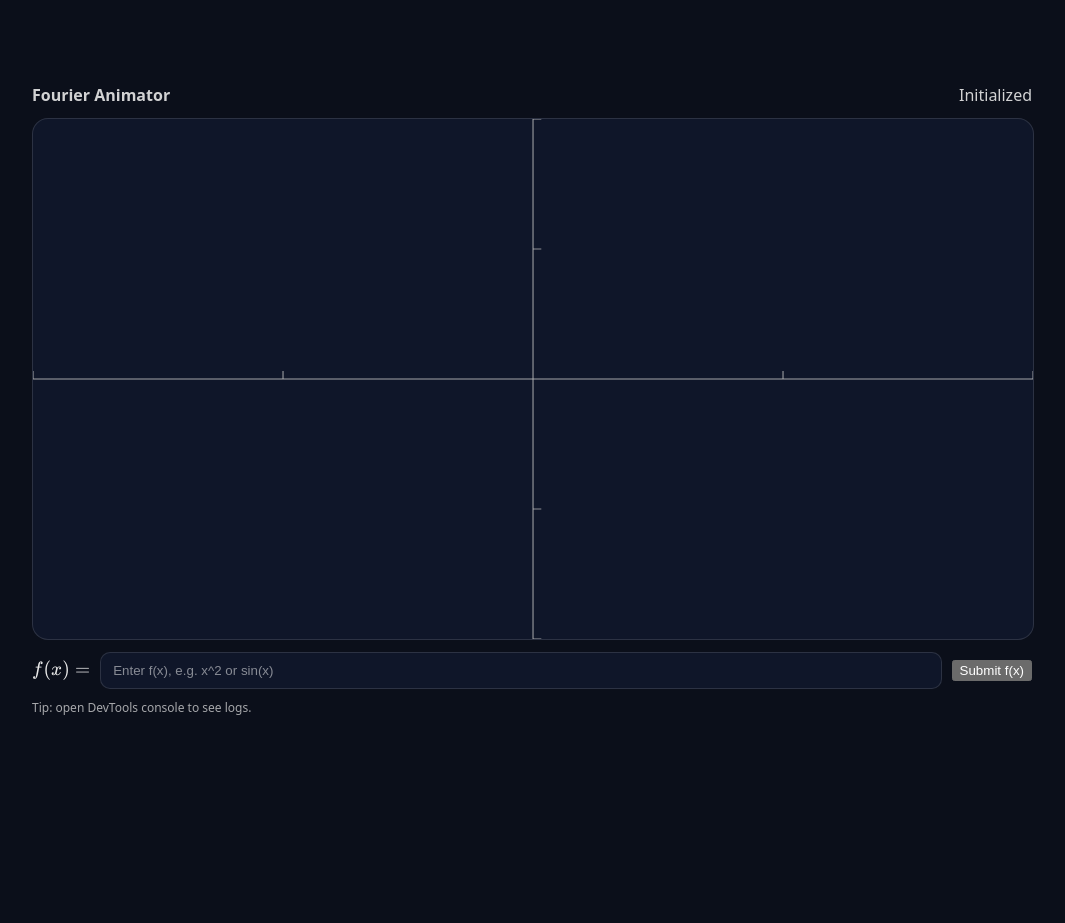
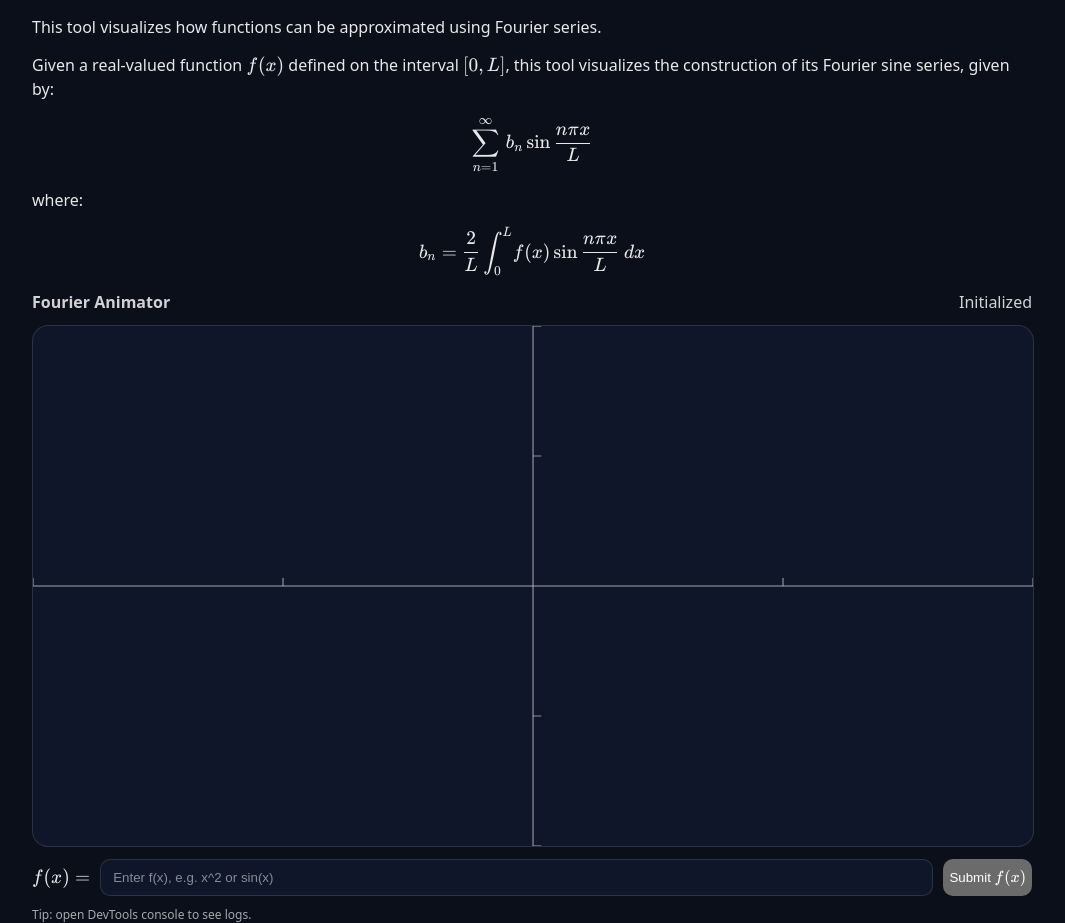
Before and after one commit to bslininger/fourier-visualization, a website built with Vite: page index.html in a window 1280 px wide. Shown: the whole page, without its empty margins (108-1173 px from the left). Before the commit the page ends 800 px from the top, so only its background shows below. Built offline with nearby package versions, Linux system fonts and the light colour scheme.

Commit message:
Add descriptive text, render math text

```diff
--- a/index.html
+++ b/index.html
@@ -51,6 +51,12 @@
       .functionInput input::placeholder {
         color: rgba(255,255,255,0.5);
       }
+      .functionInput button
+      {
+        align-self: stretch;
+        border-radius: 10px;
+        border: 1px;
+      }
       footer {
         margin-top: 10px;
         font-size: 12px;
@@ -61,6 +67,24 @@
 
   <body>
     <div class="frame">
+      <section class="intro">
+        <p>
+          This tool visualizes how functions can be approximated using Fourier series.
+        </p>
+        <p>
+          Given a real-valued function \$f(x)\$ defined on the interval \$[0, L]\$, this tool visualizes the construction of its Fourier sine series, given by:
+        </p>
+        <p>
+          \$$ \sum_{n=1}^\infty \,b_n \sin{\frac{n \pi x}{L}}\$$
+        </p>
+        <p>
+          where:
+        </p>
+        <p>
+          \$$ b_n = \frac{2}{L} \int_0^L \!f(x) \sin{\frac{n \pi x}{L}} \:dx\$$
+        </p>
+      </section>
+
       <header>
         <div><strong>Fourier Animator</strong></div>
         <div id="status">Ready</div>
@@ -71,7 +95,7 @@
       <div class="functionInput">
         <span id="fxLabel">\$f(x) =\$</span>
         <input id="functionInputTextBox" type="text" placeholder="Enter f(x), e.g. x^2 or sin(x)" />
-        <button id="functionSubmit">Submit f(x)</button>
+        <button id="functionSubmit">Submit \$f(x)\$</button>
       </div>
 
       <footer>
--- a/src/main.ts
+++ b/src/main.ts
@@ -364,6 +364,7 @@
     // ---- Kick things off ----
     function kickThingsOff() {
         ctx.clearRect(0, 0, canvas.width, canvas.height)
+        setPhase(Phase.Between)
         currentFourierN = 1;
         currentFourierComponentFunction = (x) => fourierSine(x, currentFourierN);
         currentFourierComponentCoordinates = getXYPairs(currentFourierComponentFunction, X_MIN, X_MAX, COUNT_SAMPLES);
```
